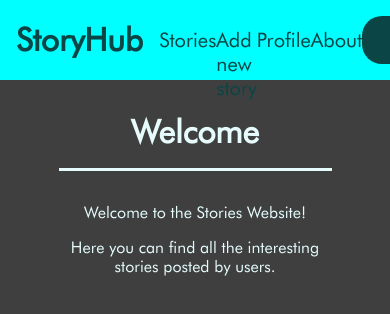
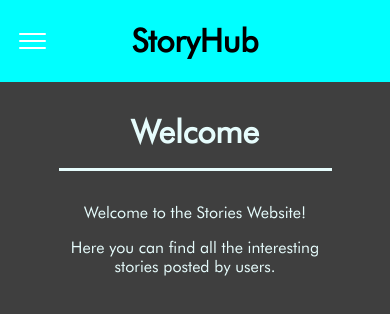
Before and after one commit to Krezlau/StoryHub, a React (Create React App) app: page /home in a window 390 px wide. Shown: the top 314 px of the page. Built offline with nearby package versions, Linux system fonts and the light colour scheme.

Commit message:
responsive navigation panel

```diff
--- a/src/components/UI/NavigationPanel.tsx
+++ b/src/components/UI/NavigationPanel.tsx
@@ -1,22 +1,29 @@
-import { Link, useNavigate } from "react-router-dom";
-import React from "react";
+import { useLocation, useNavigate } from "react-router-dom";
+import React, { useEffect, useState } from "react";
 import { useDispatch, useSelector } from "react-redux";
 import { IRootState } from "../../store";
 import { authActions } from "../../store/auth-slice";
 import { redirectActions } from "../../store/redirect-slice";
-import { Button } from "../../styled/components/UI/UIElements";
 import {
   Header,
+  NavigationList,
+  NavigationLink,
+  NavToggle,
+  Title,
   NavigationContainer,
-  NavigationLink,
-  Title,
 } from "../../styled/components/UI/NavigationPanel";
 
 const NavigationPanel: React.FC = () => {
   const userId = useSelector((state: IRootState) => state.auth.userId);
   const isLoggedIn = useSelector((state: IRootState) => state.auth.isLoggedIn);
+  const location = useLocation();
+  const [isOpen, toggleIsOpen] = useState(false);
   const dispatch = useDispatch();
   const navigate = useNavigate();
+
+  useEffect(() => {
+    toggleIsOpen(false);
+  }, [location]);
 
   const logoutHandler = () => {
     dispatch(authActions.logout());
@@ -28,14 +35,20 @@ const NavigationPanel: React.FC = () => {
     navigate("/login");
   };
 
+  const toggleHandler = () => {
+    toggleIsOpen((state) => !state);
+  };
+
   return (
     <Header>
-      <Title>
-        <Link to="/home">
+      <Title to="/home">
         <h1>StoryHub</h1>
-        </Link>
       </Title>
-      <NavigationContainer>
+      <NavToggle onClick={toggleHandler}>
+        <span></span>
+      </NavToggle>
+      <NavigationContainer isOpen={isOpen}>
+        <NavigationList>
           <li>
             <NavigationLink to={"stories"}>Stories</NavigationLink>
           </li>
@@ -48,9 +61,12 @@ const NavigationPanel: React.FC = () => {
           <li>
             <NavigationLink to={"about"}>About</NavigationLink>
           </li>
+          <li>
+            {!isLoggedIn && <button onClick={loginHandler}>Login</button>}
+            {isLoggedIn && <button onClick={logoutHandler}>Logout</button>}
+          </li>
+        </NavigationList>
       </NavigationContainer>
-      {!isLoggedIn && <Button onClick={loginHandler}>Login</Button>}
-      {isLoggedIn && <Button onClick={logoutHandler}>Logout</Button>}
     </Header>
   );
 };
--- a/src/styled/Global.ts
+++ b/src/styled/Global.ts
@@ -1,5 +1,7 @@
 import {createGlobalStyle} from "styled-components";
 import Futura from '../futura.ttf'
+
+export const mediaQuery = '900px';
 
 const GlobalStyles = createGlobalStyle`
   @font-face {
--- a/src/styled/components/UI/NavigationPanel.ts
+++ b/src/styled/components/UI/NavigationPanel.ts
@@ -1,70 +1,131 @@
 import styled from "styled-components";
-import {NavLink} from "react-router-dom";
+import {Link, NavLink} from "react-router-dom";
+import {mediaQuery} from "../../Global";
 
-export const Header = styled.div`
-  display: flex;
-  justify-content: space-between;
+
+export const Header = styled.header`
   position: fixed;
+  top: 0;
   left: 0;
-  top: 0;
   width: 100%;
-  z-index: 10;
   background: aqua;
-  padding: 1rem;
-  margin: 0;
-  height: 3rem;
+  z-index: 999;
 
   a {
-    color: #0b4545;
+    color: black;
   }
 
-  a:hover {
-    color: #0dc2c2;
-  }
-
-  a:active,
-  a.active {
-    color: #0dc2c2;
-    border-bottom-style: solid;
-    border-bottom-width: 2px;
-  }
-
-  button {
-    margin: 0 2rem 0 0;
+  @media screen and (min-width: ${mediaQuery}){
+    display: grid;
+    grid-template-columns: 1fr minmax(600px, 4fr) 1fr;
   }
 `;
 
-export const Title = styled.div`
-  padding: 0;
-  margin: 0;
-
-  h1 {
-    margin-right: 1rem;
-    margin-top: 0.25rem;
-    margin-bottom: 0.5rem;
-  }
+export const Title = styled(Link)`
+  display: flex;
+  flex-direction: column;
+  align-items: center;
 `;
 
-export const NavigationContainer = styled.ul`
-  width: 100%;
-  max-width: 70rem;
-  display: flex;
-  justify-content: space-evenly;
+export const NavigationContainer = styled.nav<{isOpen: boolean}>`
+  ${(props) => !props.isOpen ? 'display: none' : 'display: block'};
+
+  @media screen and (min-width: ${mediaQuery}) {
+    display: block;
+  }
+`
+
+export const NavigationList = styled.ul`
   list-style: none;
+  font-size: 1.25rem;
   margin: 0;
   padding: 0;
 
   li {
-    margin-top: 0.75rem;
-    margin-bottom: auto;
-    font-size: 1.25rem;
+    margin-left: 1em;
+    margin-bottom: 1em;
+    text-transform: uppercase;
   }
+
+  a,
+  button {
+    text-transform: uppercase;
+    background: none;
+    border: none;
+    font-size: 1em;
+    padding: 0;
+  }
+
+  @media screen and (min-width: ${mediaQuery}) {
+    display: flex;
+    align-items: center;
+    justify-content: space-evenly;
+
+    li {
+      margin: 30px 0;
+    }
+
+    button,
+    a {
+      color: black;
+      cursor: pointer;
+    }
+    button:hover,
+    a:hover {
+      color: #0dc2c2;
+    }
+    a:active,
+    a.active {
+      color: #0dc2c2;
+      border-bottom-style: solid;
+      border-bottom-width: 2px;
+    }
+
+  }
+
 `;
 
 export const NavigationLink = styled(NavLink)`
-  &.active {
-    color: #0dc2c2;
-    border-bottom-style: solid;
-    border-bottom-width: 2px;
+`;
+
+export const NavToggle = styled.button`
+  position: absolute;
+  top: 0;
+  left: 0;
+  margin-left: 1em;
+  height: 82px;
+  display: flex;
+  align-items: center;
+
+  border: none;
+  background: none;
+
+  span,
+  span::before,
+  span::after {
+    display: block;
+    background: white;
+    height: 2px;
+    width: 2em;
+    border-radius: 2px;
+    position: relative;
+  }
+
+  span::before,
+  span::after {
+    content: '';
+    position: absolute;
+  }
+
+  span::before {
+    bottom: 7px;
+  }
+
+  span::after {
+    top: 7px;
+  }
+
+  @media screen and (min-width: ${mediaQuery}) {
+    display: none;
   }
 `;
```
Lines whose indentation alone changed are shown as unchanged.
